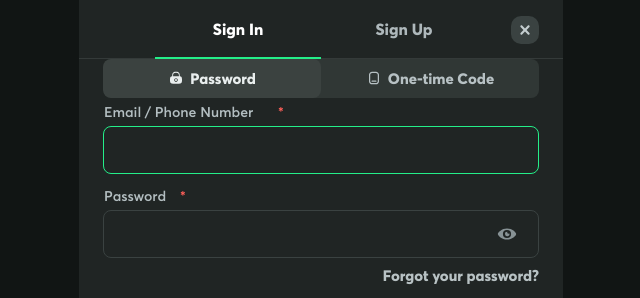
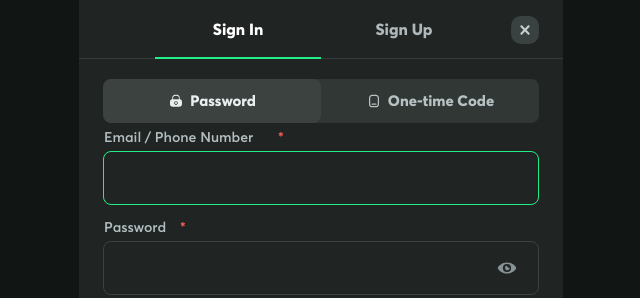
Before and after one commit to databcgame-max/nomie, a plain HTML site: page index.html in a window 1280 px wide. Shown: the top 298 px of the page, without its empty margins (319-959 px from the left). Drawn offline with Linux system fonts and the light colour scheme; no server answers.

Commit message:
Update index.html

```diff
--- a/index.html
+++ b/index.html
@@ -2560,18 +2560,18 @@
     @media (max-height: 820px) {
       html.dark,
       html.dark body {
-        --login-content-gap: clamp(36px, 6.5vh, 52px);
-        --login-tabs-height: 39px;
+        --login-content-gap: clamp(56px, 10vh, 72px);
+        --login-tabs-height: 44px;
         --login-form-gap: 28px;
-        --login-input-height: 48px;
+        --login-input-height: 54px;
         --login-label-offset: 24px;
         --login-field-gap: 36px;
         --login-forgot-height: 24px;
-        --login-submit-height: 54px;
+        --login-submit-height: 62px;
         --login-submit-gap: 16px;
         --login-alt-padding: 16px;
-        --login-small-button-height: 42px;
-        --login-social-height: 38px;
+        --login-small-button-height: 52px;
+        --login-social-height: 44px;
         --login-social-top: 12px;
       }
 
```
